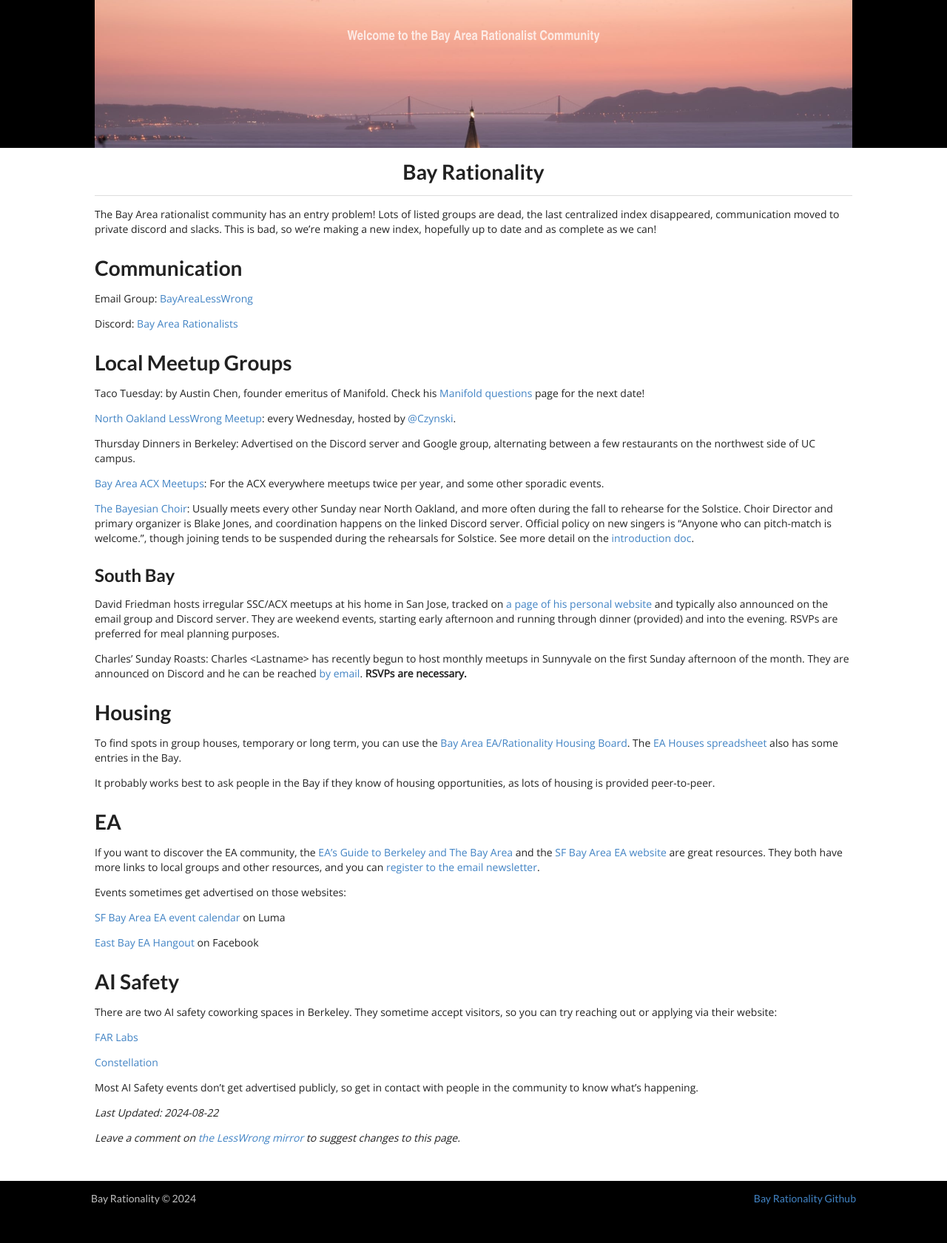
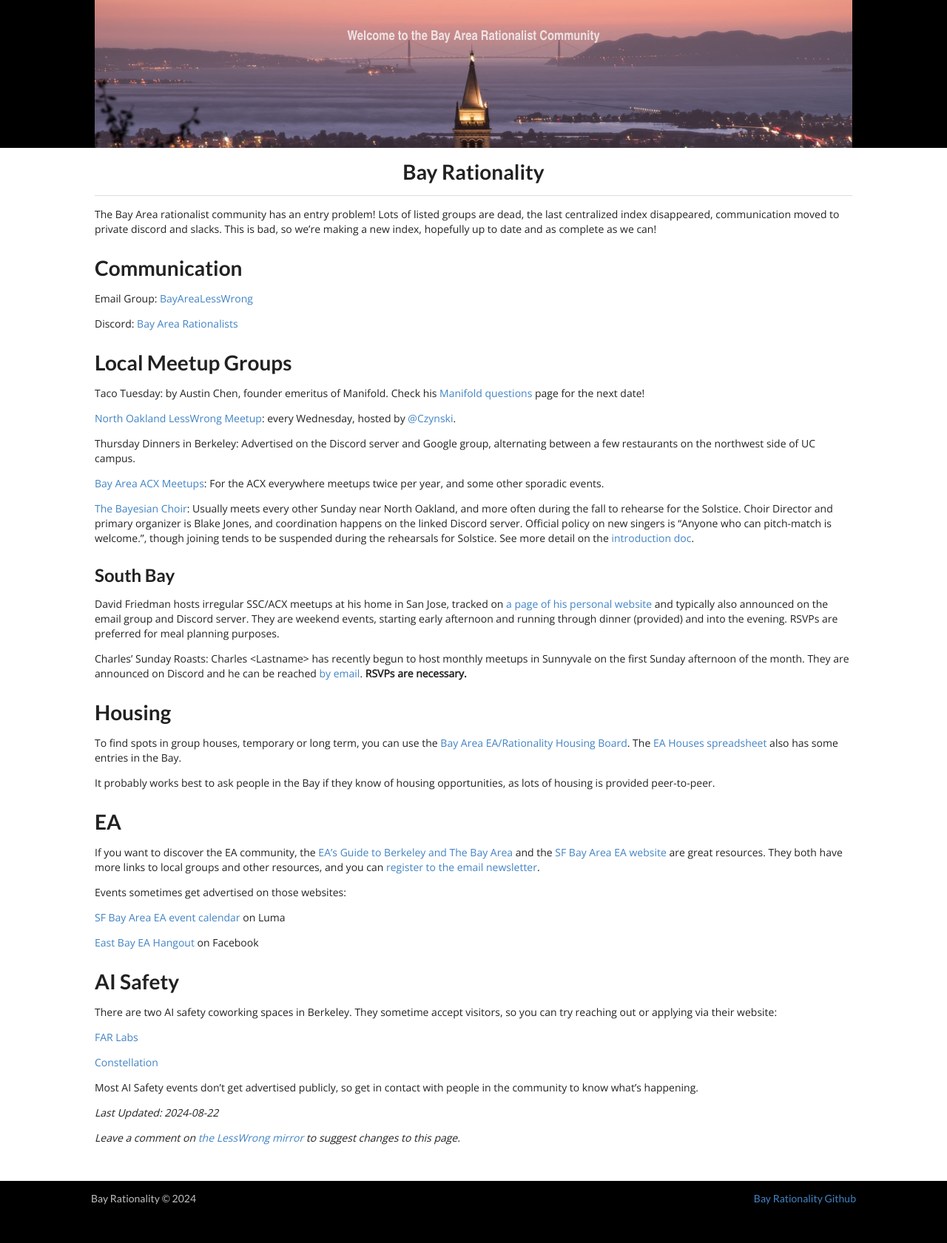
Before and after one commit to skycrossman/bayrationality, a Jekyll site: the page built from index.md, in a window 1280 px wide. Shown: the whole page at 74% size. Built offline with Jekyll 4.4.1, drawn with Linux system fonts in a browser that asks for light colours.

Commit message:
better image positioning

```diff
--- a/assets/css/main.css
+++ b/assets/css/main.css
@@ -32,6 +32,8 @@ header {
     margin: 0 auto;
     background-image: url(/assets/img/berkeley_skyline_night_clocktower.jpg);
     background-size: cover;
+    background-position: 0% calc(10% - 50px);
+    background-repeat: no-repeat;
     color: rgba(255, 255, 255, .75);
 }
 
```
